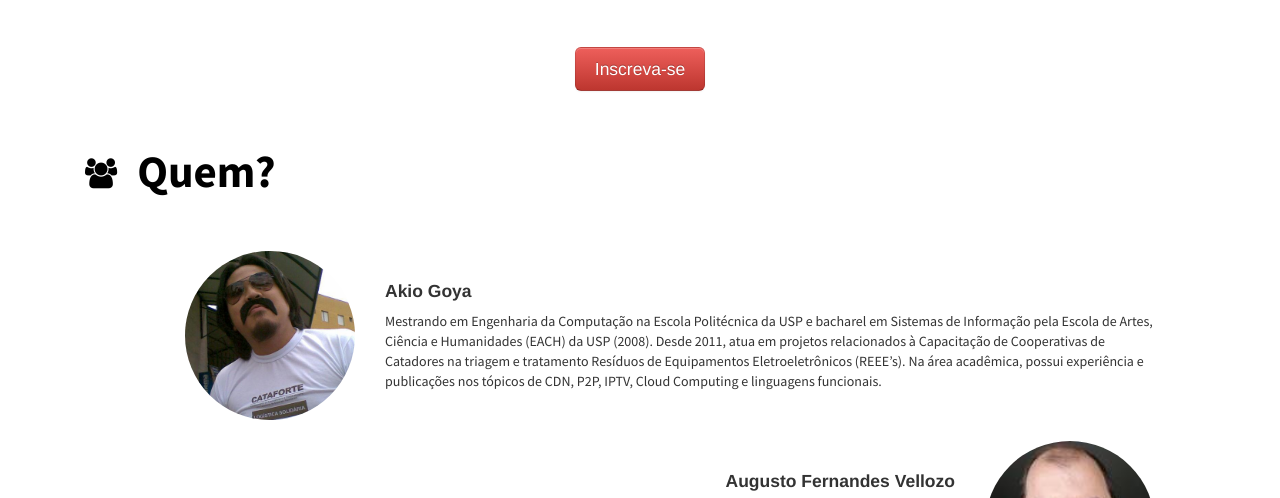
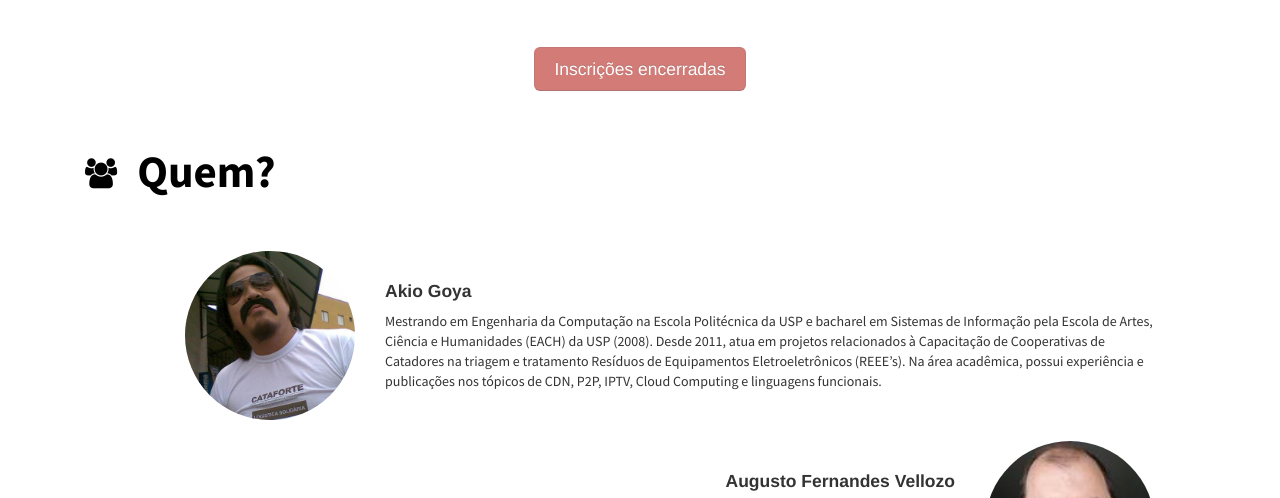
Before and after one commit to guilhermegois/secot-2014, a website: page index.html in a window 1280 px wide. Shown: the part 943-1441 px from the top of the page. Drawn offline with nearby package versions, Linux system fonts and the light colour scheme; some packages are replaced by stand-ins of ours.

Commit message:
Update index.html

```diff
--- a/index.html
+++ b/index.html
@@ -76,10 +76,11 @@
                 <div class="row">
                     <div class="span10 offset1 inscricoes">
                         <a href="http://www.eventick.com.br/secot">
+
+                            <button class="btn btn-danger btn-large" disabled>Inscrições encerradas</button>
                             <!--
-                            <button class="btn btn-danger btn-large" disabled>Inscrições encerradas</button>
+                            <button class="btn btn-danger btn-large">Inscreva-se</button>
                             -->
-                            <button class="btn btn-danger btn-large">Inscreva-se</button>
                         </a>
                     </div>
                 </div>
```
